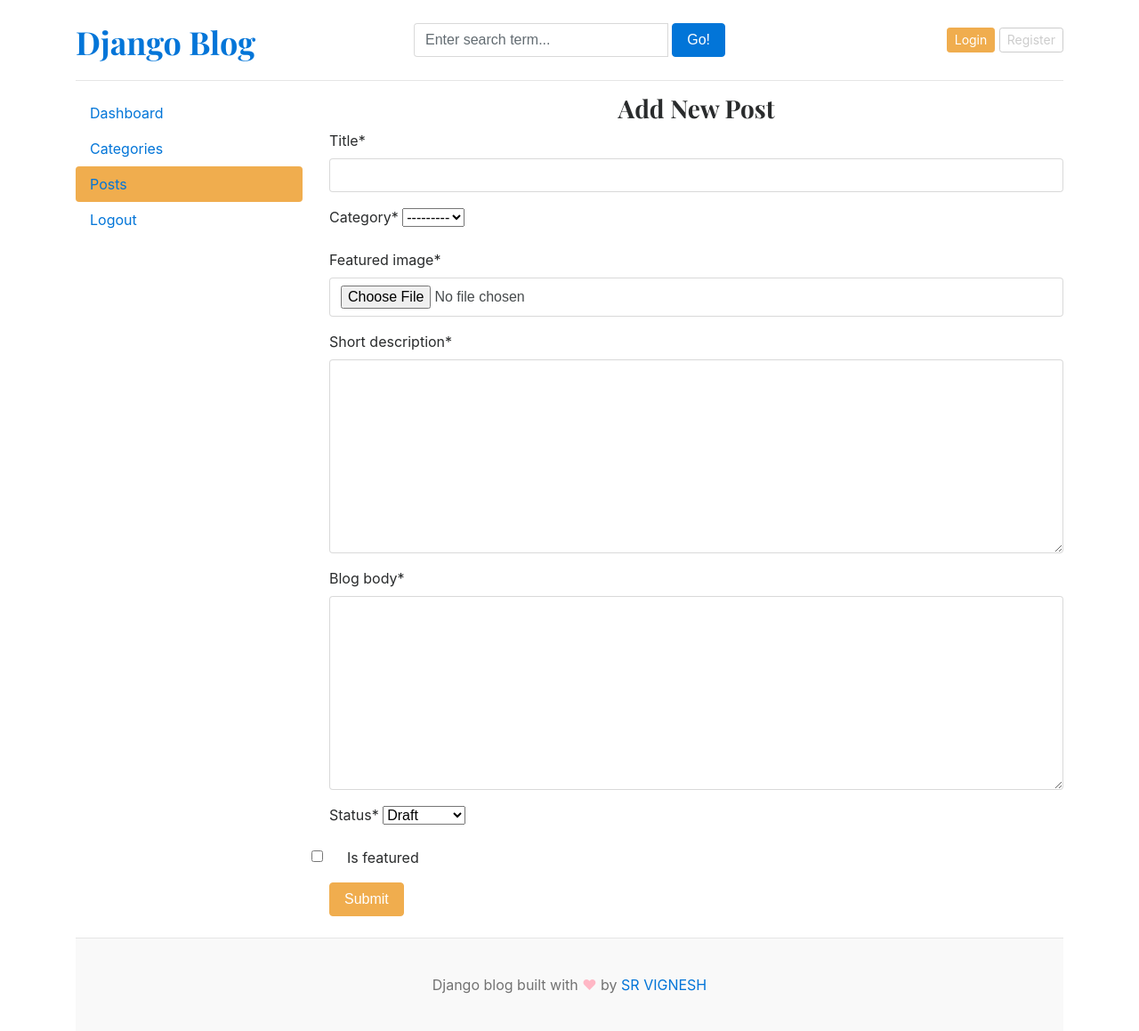
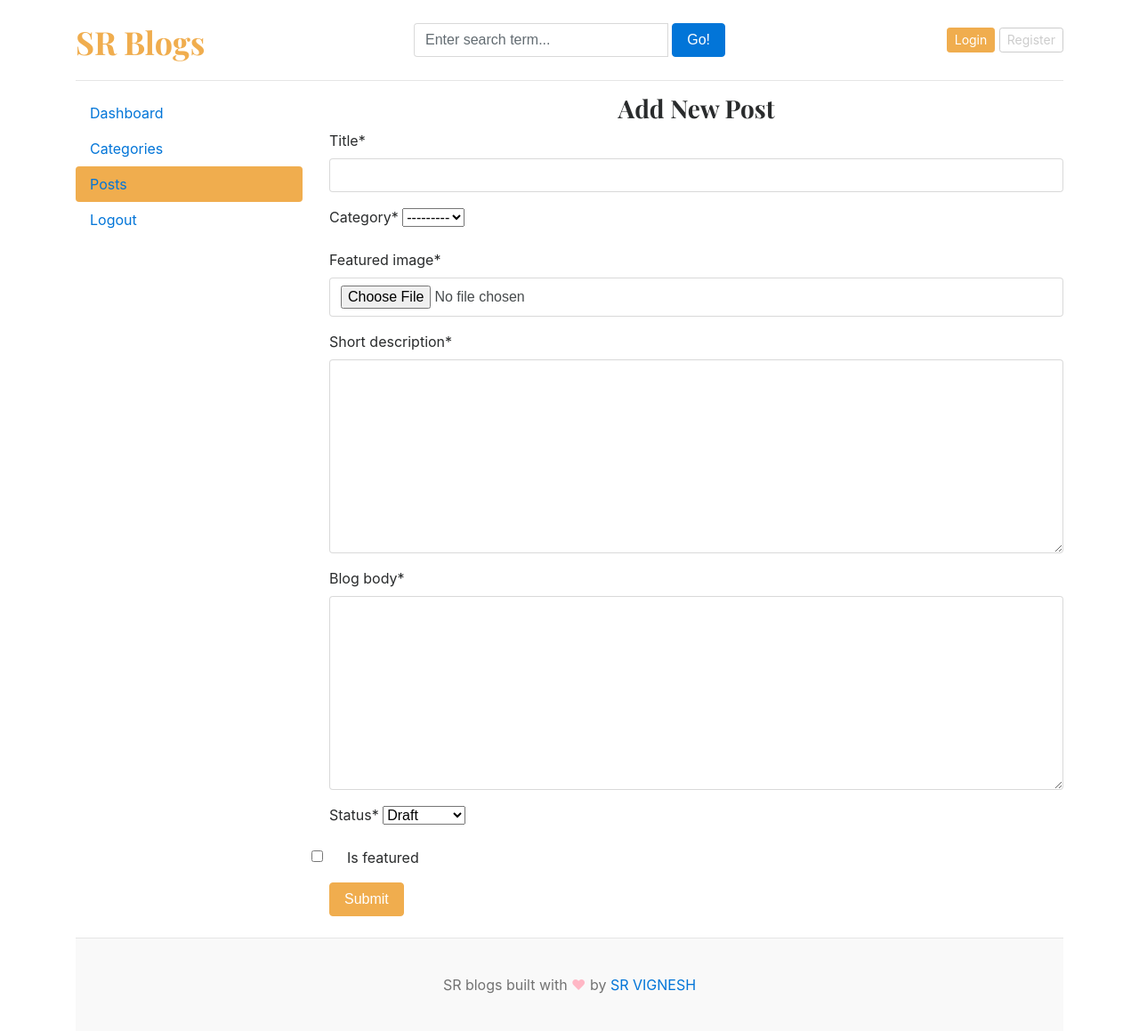
Before and after one commit to 15vignesh/Myblog, a Django app: page /dashboard/posts/add/ in a window 1280 px wide. Shown: the whole page at 89% size. Run offline with Django 5.2, Linux system fonts and the light colour scheme; data that the repository does not hold is empty; some libraries are stand-ins or nearby versions.

Commit message:
Added some frontend functionality

```diff
--- a/templates/base.html
+++ b/templates/base.html
@@ -6,10 +6,12 @@
     <meta charset="UTF-8">
     <meta http-equiv="X-UA-Compatible" content="IE=edge">
     <meta name="viewport" content="width=device-width, initial-scale=1.0">
-    <title>Django Blogs</title>
+    <title>SR Blogs</title>
     <link href="https://getbootstrap.com/docs/4.0/dist/css/bootstrap.min.css" rel="stylesheet">
     <link href="https://fonts.googleapis.com/css?family=Playfair+Display:700,900" rel="stylesheet">
     <link href="{% static 'css/blog.css' %}" rel="stylesheet">
+    <link rel="icon" type="image/png" sizes="96x96" href="{% static 'images/favicon.png' %}">
+
     <link rel="stylesheet" href="https://cdnjs.cloudflare.com/ajax/libs/font-awesome/4.7.0/css/font-awesome.min.css">
   </head>
 <body>
@@ -17,7 +19,7 @@
       <header class="blog-header py-3">
         <div class="row flex-nowrap justify-content-between align-items-center">
           <div class="col-4 pt-1">
-            <a class="blog-header-logo text-dark" href="/">Django Blog</a>
+            <a class="blog-header-logo text-warning" href="/">SR Blogs</a>
           </div>
           <div class="col-4">
             <form action="{% url 'search' %}" method="GET">
@@ -59,7 +61,7 @@
 
 <!-- Footer Part-->
 <footer class="blog-footer">
-    <p>Django blog built with <span style="color:#FFB7C5;">&#9829;</span> by <a href="#">SR VIGNESH</a></p>
+    <p>SR blogs built with <span style="color:#FFB7C5;">&#9829;</span> by <a href="#">SR VIGNESH</a></p>
   </footer>
   </body>
   </html>
--- a/templates/dashboard/sidebar.html
+++ b/templates/dashboard/sidebar.html
@@ -6,6 +6,6 @@
         {% endif %}
         <a href="{% url 'categories' %}" class="nav-link text-dark {% if '/categories/' in request.path %}bg-warning{% endif %}">Categories</a>
         <a href="{% url 'posts' %}" class="nav-link text-dark {% if '/posts/' in request.path %} bg-warning{% endif %}">Posts</a>
-        <a href="" class="nav-link text-dark">Logout</a>
+        <a href="{% url 'logout' %}" class="nav-link text-dark">Logout</a>
     </div>
 </div>
--- a/templates/register.html
+++ b/templates/register.html
@@ -9,5 +9,5 @@
     {{ form | crispy }}
     <button type="submit" class="btn btn-warning">Submit</button>
 </form>
-
+<br/>
 {% endblock %}
```
Also changed, not shown: blog_main/views.py (+4 -4 lines), templates/login.html (+12 -3 lines), blog_main/static/css/blog.css (line endings or trailing spaces), blog_main/static/images/favicon.png (added).
